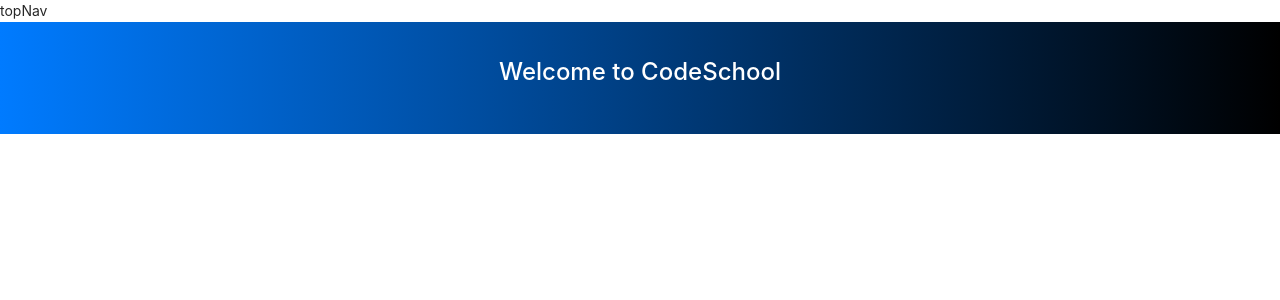
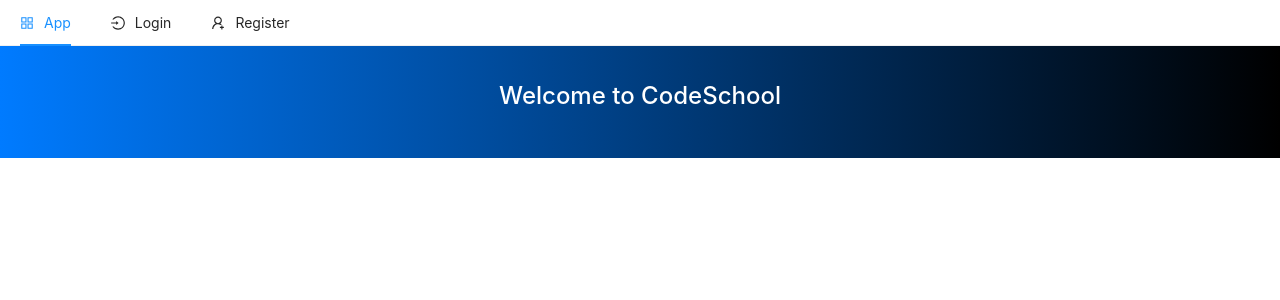
Before and after one commit to codepantha/codeschool, a Next.js app: page / in a window 1280 px wide. Shown: the top 300 px of the page. Built offline with nearby package versions, Linux system fonts and the light colour scheme.

Commit message:
build topNav using ant-design Menu and Menu.Item

```diff
--- a/components/TopNav.js
+++ b/components/TopNav.js
@@ -1,8 +1,28 @@
-import React from 'react'
+import { Menu } from 'antd';
+import Link from 'next/link';
+import { AppstoreOutlined, LoginOutlined, UserAddOutlined } from '@ant-design/icons';
+
+const { Item } = Menu;
 
 const TopNav = () => {
   return (
-    <nav>topNav</nav>
+    <Menu mode='horizontal'>
+      <Item icon={<AppstoreOutlined />}>
+        <Link href="/">
+          <a>App</a>
+        </Link>
+      </Item>
+      <Item icon={<LoginOutlined />}>
+        <Link href="/login">
+          <a>Login</a>
+        </Link>
+      </Item>
+      <Item icon={<UserAddOutlined />}>
+        <Link href="/register">
+          <a>Register</a>
+        </Link>
+      </Item>
+    </Menu>
   )
 }
 
```
